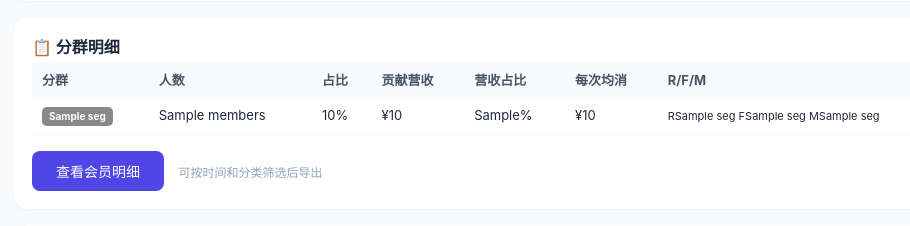
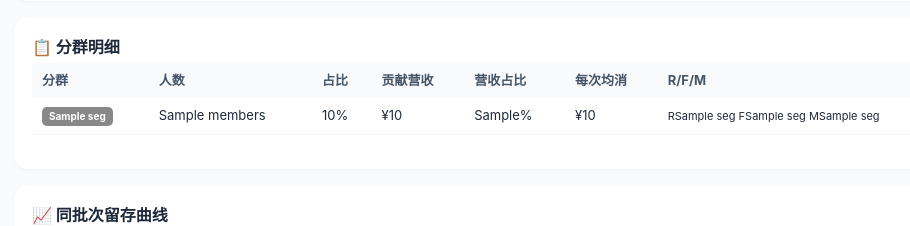
Before and after one commit to lihao58426-sys/rfm-report, a Python web app: template templates/report.html in a window 1280 px wide. Shown: the part 1194-1420 px from the top of the page, without its empty margins (146-1056 px from the left). Run offline with Jinja, Linux system fonts and the light colour scheme; the template is opened without the code that fills it: most values are stand-ins (such as "Sample title", 1, 10 or a date in 2020).

Commit message:
删除: 报告页查看会员明细按钮 — 返回链接已足够，不需要跳转查询页的冗余按钮

```diff
--- a/templates/report.html
+++ b/templates/report.html
@@ -93,8 +93,6 @@
     {% endfor %}
   </table>
   <div style="margin-top:16px">
-    <a href="/query"><button style="background:#4f46e5;color:#fff;border:none;padding:10px 24px;border-radius:8px;cursor:pointer;font-size:14px">查看会员明细</button></a>
-    <span style="font-size:12px;color:#94a3b8;margin-left:10px">可按时间和分类筛选后导出</span>
   </div>
 </div>
 
```
